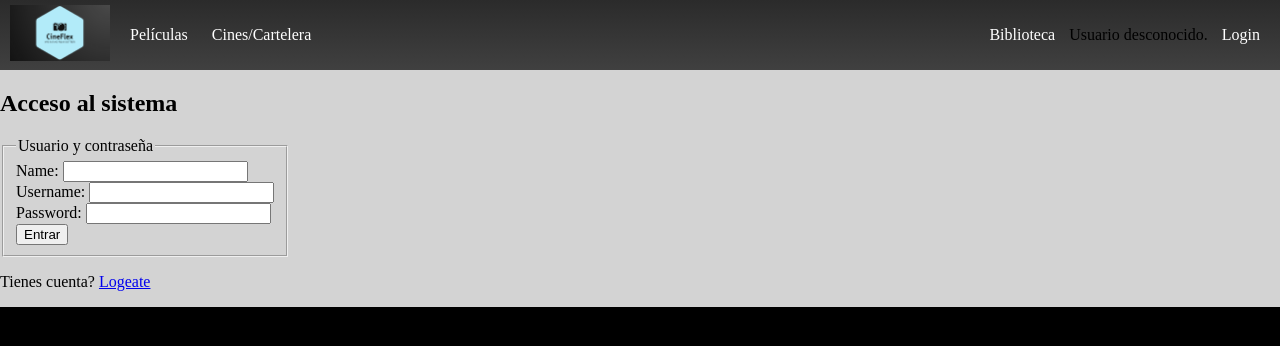
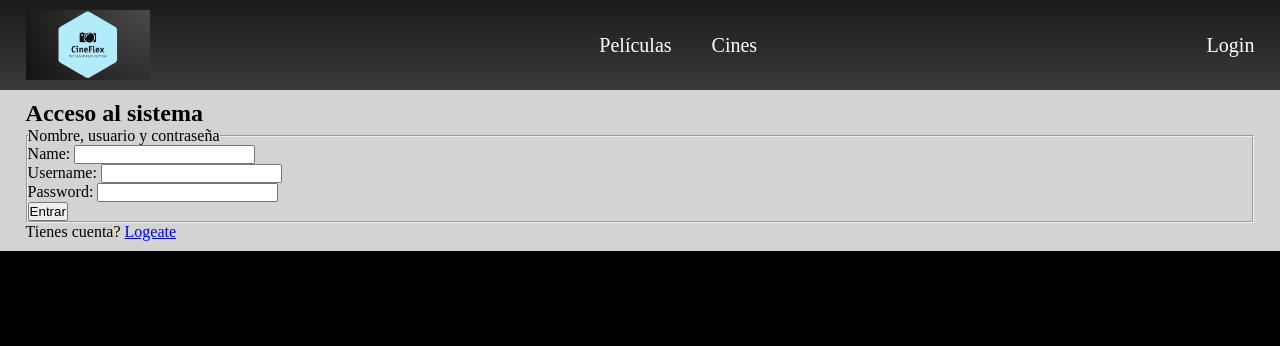
Before and after one commit to Cleansky-s/CineFlex, a PHP site: page /register.php in a window 1280 px wide. Shown: the top 346 px of the page. Run offline with PHP 8.4, Linux system fonts and the light colour scheme.

Commit message:
Cambiado un poquito de css en la cabecera y la lista de usuarios del admin. (por probar)

```diff
--- a/pract2/admin.php
+++ b/pract2/admin.php
@@ -6,13 +6,12 @@ require_once 'includes/vistas/helpers/autorizacion.php';
 
 $tituloPagina = 'Admin';
 
-if (! esAdmin()) {
+if (!esAdmin()) {
 	Utils::paginaError(403, $tituloPagina, 'Acceso Denegado!', 'No tienes permisos suficientes para administrar la web.');
 }
 
 $contenidoPrincipal=<<<EOS
-	<h1>Consola de administración</h1>
-	<p>Aquí estarían todos los controles de administración</p>
+	<h1>Lista de usuarios</h1>
 EOS;
 
 $contenidoPrincipal .= listaUsuarios();
--- a/pract2/css/estilo.css
+++ b/pract2/css/estilo.css
@@ -1,51 +1,66 @@
+* {
+    box-sizing: border-box;
+    margin: 0;
+    padding: 0;
+}
+
 body {
-    margin: 0px;
-    padding: 0px;
     background-color: black;
 }
 
+main {
+    padding: 10px 2%;
+    background-color: lightgray;
+}
 
 header {
-    padding: 5px 10px 5px 10px;
-    background-image: linear-gradient(#2b2b2b, #404040);
-
+    background-image: linear-gradient(#1b1b1b, #3a3a3a);
     display: flex;
-    flex-direction: row;
-    justify-content: flex-start;
+    justify-content: space-between;
     align-items: center;
-
-
+    padding: 10px 2%;
 }
 
-main {
-    display: flex;
+header li, header a {
+    font-weight: 400;
+    font-size: 20px;
+    color: white;
+    text-decoration: none;
+}
+
+img {
+    width: 100%;
     height: 100%;
 }
 
-header .icon {
-    margin-right: 10px;
-    margin-left: 0px;
+.logo {
+    height: 70px;
 }
 
-header a {
-    color: white;
-    font-weight: 100;
-    text-decoration: none;
+.nav-links {
+    list-style: none;
 }
 
-header .links {
-    width: 100%;
+.nav-profile {
     display: flex;
-    flex-direction: row;
-    justify-content: space-between;
+    justify-content: space-around;
+    gap: 60px;
 }
 
-header .links a {
-
-    margin-left: 10px;
-    margin-right: 10px;
+.nav-links li {
+    display: inline-block;
+    padding: 0px 20px;
 }
 
-main  {
-    background-color: lightgray;
+.user-list {
+    display: flex;
+    gap: 20px;
+    padding: 10px 0px;
 }
+
+.user-card {
+    /* Se necesita inner padding. hay que hacer otro div dentro???*/
+    width: 160px;
+    box-shadow: 0 4px 8px 0 rgba(0,0,0,0.2);
+    padding: 20px 10px;
+}
--- a/pract2/includes/vistas/comun/cabecera.php
+++ b/pract2/includes/vistas/comun/cabecera.php
@@ -2,21 +2,21 @@
 	require_once __DIR__.'/../helpers/usuarios.php';
 ?>
 <header>
-	<div class="icon">
-		<a href="<?= Utils::buildUrl('/index.php') ?>"><img src="<?= Utils::buildUrl('/img/CineFlex.png') ?>" alt = "CineFlex" width = "100" /></a>
+	<div class="logo">
+	<a href="<?= Utils::buildUrl('/index.php') ?>"><img src="<?= Utils::buildUrl('/img/CineFlex.png') ?>" alt = "CineFlex" /></a>
 	</div>
-	<div class="links">
-		<div class = "left">
-			<a href="<?= Utils::buildUrl('/index.php') ?>"> Películas </a>
-			<a href="<?= Utils::buildUrl('cines_cartelera.php')?>"> Cines/Cartelera </a>
+	<nav>
+		<ul class = "nav-links">
+			<li><a href="<?= Utils::buildUrl('/index.php') ?>">Películas</a>
+			<li><a href="<?= Utils::buildUrl('/cines_cartelera.php')?>">Cines</a>
 			<?= mostrarProveedor() ?>
 			<?= mostrarAdmin() ?>
-		</div>
-
-		<div class = "right">
-			<a href="biblioteca.php"> Biblioteca </a>
-			<?= saludo() ?>
-		</div>
+		</ul>
+	</nav>
+	<div class = "nav-profile">
+		<?= mostrarBiblioteca() ?>
+		<?= mostrarLogin() ?>
 	</div>
 
+
 </header>
--- a/pract2/includes/vistas/helpers/login.php
+++ b/pract2/includes/vistas/helpers/login.php
@@ -7,7 +7,7 @@ function buildFormularioLogin($username='', $password='')
     <form id="formLogin" action="{$procesaLogin}" method="POST">
         <fieldset>
             <legend>Usuario y contraseña</legend>
-            <div><label>Name:</label> <input type="text" name="username" value="$username" /></div>
+            <div><label>Username:</label> <input type="text" name="username" value="$username" /></div>
             <div><label>Password:</label> <input type="password" name="password" password="$password" /></div>
             <div><button type="submit">Entrar</button></div>
         </fieldset>
@@ -21,7 +21,7 @@ function buildFormularioRegister()
     return <<<EOS
     <form id="formLogin" action="{$procesaRegister}" method="POST">
         <fieldset>
-            <legend>Usuario y contraseña</legend>
+            <legend>Nombre, usuario y contraseña</legend>
             <div><label>Name:</label> <input type="text" name="name" /></div>
             <div><label>Username:</label> <input type="text" name="username" /></div>
             <div><label>Password:</label> <input type="password" name="password" /></div>
--- a/pract2/includes/vistas/helpers/usuarios.php
+++ b/pract2/includes/vistas/helpers/usuarios.php
@@ -1,22 +1,34 @@
 <?php
 require_once 'autorizacion.php';
 
-function saludo()
+function mostrarLogin()
 {
     $html = '';
 
     if (estaLogado()) {
         $urlLogout = Utils::buildUrl('/logout.php');
         $html = <<<EOS
-        Bienvenido, {$_SESSION['nombre']} <a href="{$urlLogout}">(salir)</a>
+        <a href="{$urlLogout}">Logout</a>
         EOS;
     } else {
         $urlLogin = Utils::buildUrl('/login.php');
         $html = <<<EOS
-        Usuario desconocido. <a href="{$urlLogin}">Login</a>
+        <a href="{$urlLogin}">Login</a>
         EOS;
     }
 
+    return $html;
+}
+
+function mostrarBiblioteca()
+{
+    $html = '';
+    if (estaLogado()) {
+        $urlLogout = Utils::buildUrl('/biblioteca.php');
+        $html = <<<EOS
+        <a href="{$urlLogout}">Biblioteca</a>
+        EOS;
+    }
     return $html;
 }
 
@@ -27,8 +39,8 @@ function mostrarProveedor()
         $urlProveerPelis = Utils::buildUrl('/proveerPeliculas.php');
         $urlProveerCines = Utils::buildUrl('/proveerCines.php');
         $html = <<<EOS
-        <a href="{$urlProveerPelis}">Proveer Pelis</a>
-        <a href="{$urlProveerCines}">Proveer Cines</a>
+        <li><a href="{$urlProveerPelis}">Proveer Pelis</a></li>
+        <li><a href="{$urlProveerCines}">Proveer Cines</a></li>
         EOS;
     }
     return $html;
@@ -40,7 +52,7 @@ function mostrarAdmin()
     if(esAdmin())  {
         $urlAdmin = Utils::buildUrl('/admin.php');
         $html = <<<EOS
-        <a href="{$urlAdmin}">Admin</a>
+        <li><a href="{$urlAdmin}">Admin</a></li>
         EOS;
     }
     return $html;
```
Also changed, not shown: pract2/includes/vistas/helpers/admin.php (+6 -3 lines).
